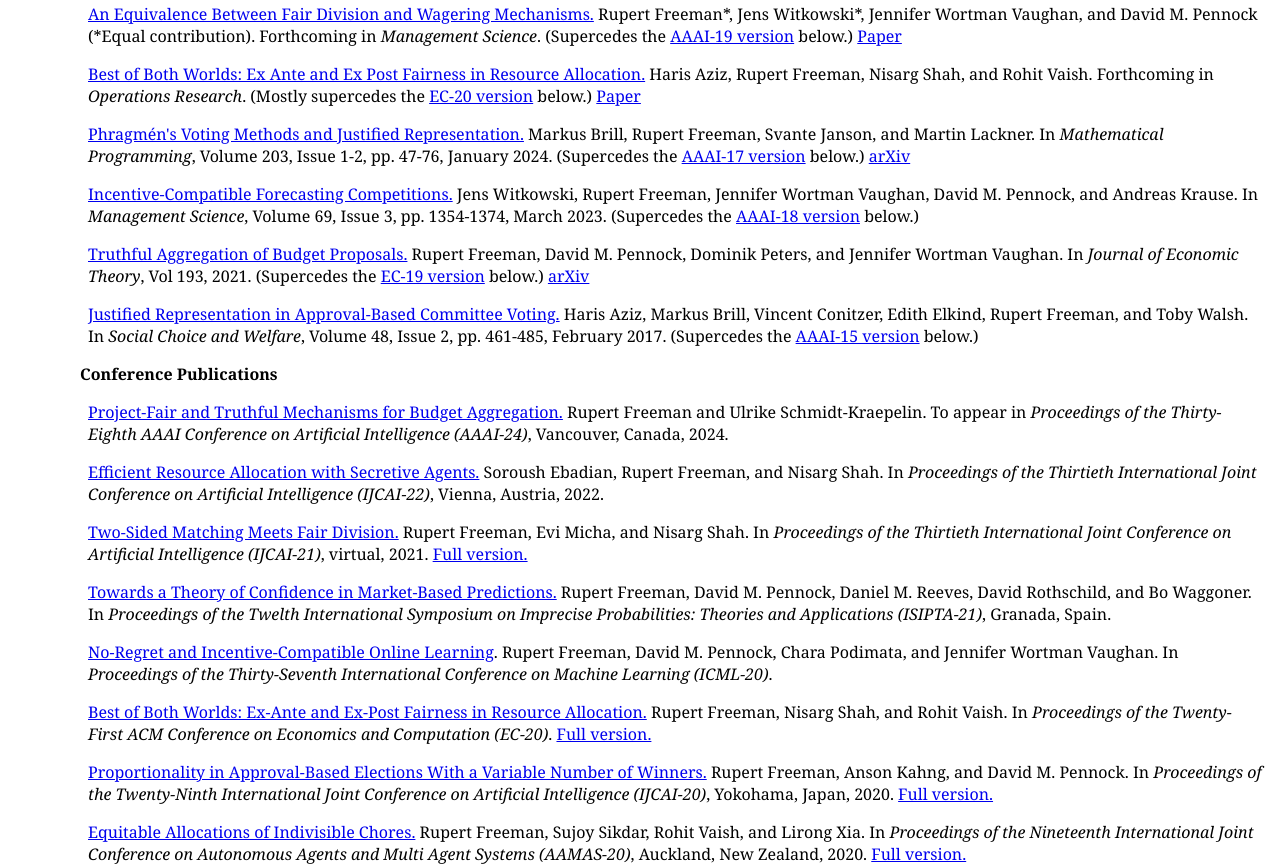
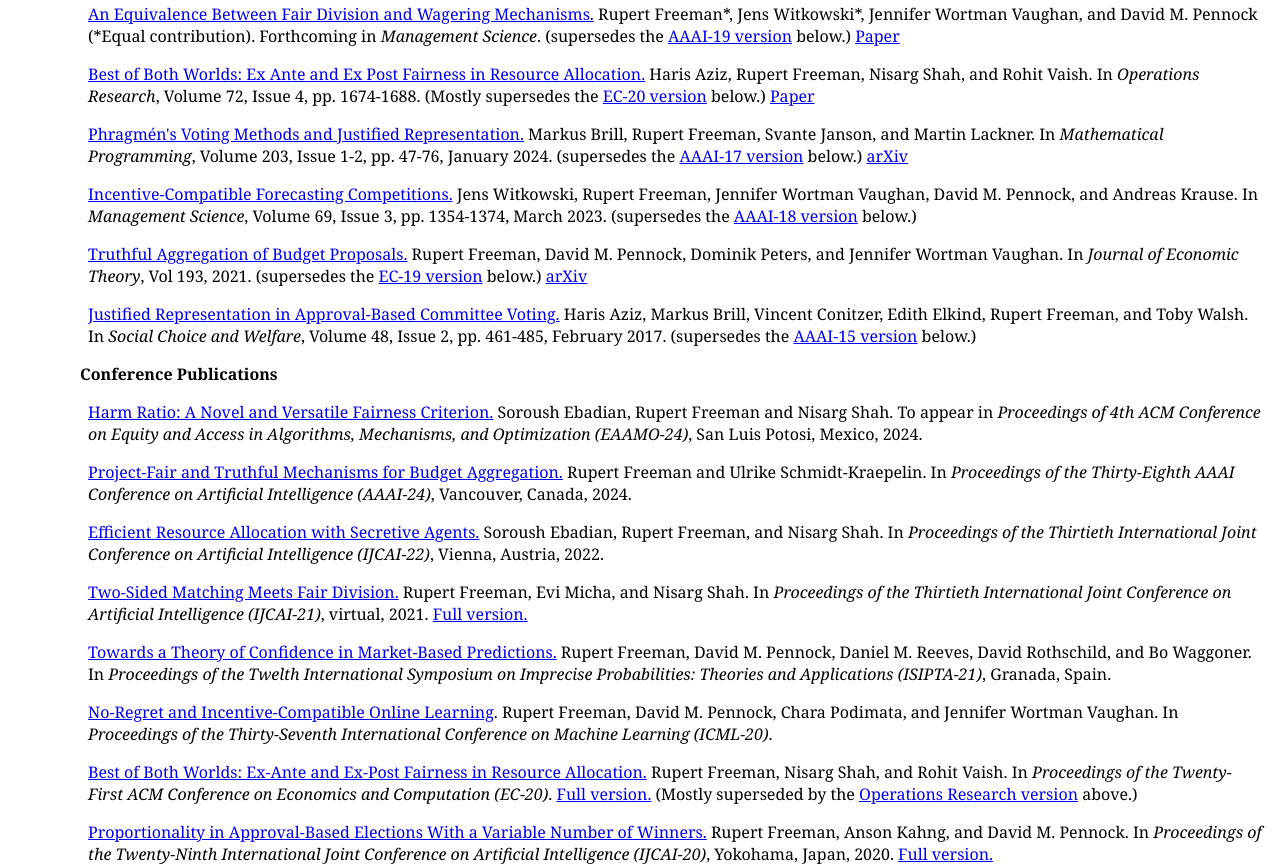
Before and after one commit to rupertfreeman/rupertfreeman.github.io, a plain HTML site: page index.html in a window 1280 px wide. Shown: the part 571-1439 px from the top of the page. Drawn offline with Linux system fonts and the light colour scheme.

Commit message:
August 2024 update

```diff
--- a/index.html
+++ b/index.html
@@ -154,7 +154,7 @@
 
 	        <li>
 	            <a href="https://pubsonline.informs.org/doi/full/10.1287/mnsc.2022.02615">An Equivalence Between Fair Division and Wagering Mechanisms.</a> Rupert Freeman*, Jens Witkowski*, Jennifer Wortman Vaughan, and David M.
-	            Pennock (*Equal contribution). Forthcoming in <i>Management Science</i>. (Supercedes the <a
+	            Pennock (*Equal contribution). Forthcoming in <i>Management Science</i>. (supersedes the <a
 	                href="wagering-fair-division-aaai.pdf">AAAI-19 version</a> below.) <a
                 href="wagering-fair-division-journal-full.pdf">Paper</a>
 	        </li>
@@ -162,13 +162,13 @@
 
 	        <li>
 	            <a href="https://pubsonline.informs.org/doi/abs/10.1287/opre.2022.2432">Best of Both Worlds: Ex Ante and Ex Post Fairness in Resource Allocation.</a> Haris Aziz, Rupert Freeman, Nisarg Shah,
-	            and Rohit Vaish. Forthcoming in <i>Operations Research</i>. (Mostly supercedes the <a
+	            and Rohit Vaish. In <i>Operations Research</i>, Volume 72, Issue 4, pp. 1674-1688. (Mostly supersedes the <a
 	                href="EC20-Fair-Div-CR.pdf">EC-20 version</a> below.) <a
                 href="bobw-or.pdf">Paper</a>
 	        </li>
 
 		        <li>
-		            <a href="https://link.springer.com/article/10.1007/s10107-023-01926-8">Phragm&eacute;n's Voting Methods and Justified Representation.</a> Markus Brill, Rupert Freeman, Svante Janson, and Martin Lackner. In <i>Mathematical Programming</i>, Volume 203, Issue 1-2, pp. 47-76, January 2024. (Supercedes the <a
+		            <a href="https://link.springer.com/article/10.1007/s10107-023-01926-8">Phragm&eacute;n's Voting Methods and Justified Representation.</a> Markus Brill, Rupert Freeman, Svante Janson, and Martin Lackner. In <i>Mathematical Programming</i>, Volume 203, Issue 1-2, pp. 47-76, January 2024. (supersedes the <a
 		                href="phragmen_aaai.pdf">AAAI-17 version</a> below.) <a
             href="https://arxiv.org/abs/2102.12305">arXiv</a>
 		        </li>
@@ -176,14 +176,14 @@
 	        <li>
 	            <a href="https://pubsonline.informs.org/doi/10.1287/mnsc.2022.4410">Incentive-Compatible Forecasting Competitions.</a> Jens Witkowski, Rupert Freeman, Jennifer Wortman Vaughan, David M.
 	            Pennock,
-	            and Andreas Krause. In <i>Management Science</i>, Volume 69, Issue 3, pp. 1354-1374, March 2023. (Supercedes the <a
+	            and Andreas Krause. In <i>Management Science</i>, Volume 69, Issue 3, pp. 1354-1374, March 2023. (supersedes the <a
 	                href="forecaster-selection.pdf">AAAI-18 version</a> below.)
 	        </li>
 
 	        <li>
 	            <a href="https://www.sciencedirect.com/science/article/abs/pii/S002205312100051X">Truthful Aggregation of Budget
 	                Proposals.</a> Rupert Freeman, David M. Pennock, Dominik Peters, and Jennifer Wortman
-	            Vaughan. In <i>Journal of Economic Theory</i>, Vol 193, 2021. (Supercedes the <a
+	            Vaughan. In <i>Journal of Economic Theory</i>, Vol 193, 2021. (supersedes the <a
 	                href="budget-aggregation-cr.pdf">EC-19 version</a> below.) <a
 	                href="https://arxiv.org/abs/1905.00457">arXiv</a>
 	        </li>
@@ -191,7 +191,7 @@
 	        <li>
 	            <a href="justifiedSCW.pdf">Justified Representation in Approval-Based Committee Voting.</a> Haris Aziz,
 	            Markus Brill, Vincent Conitzer, Edith Elkind, Rupert Freeman, and Toby Walsh. In <i>Social Choice and
-	                Welfare</i>, Volume 48, Issue 2, pp. 461-485, February 2017. (Supercedes the <a href="jrAAAI15.pdf">AAAI-15 version</a> below.)
+	                Welfare</i>, Volume 48, Issue 2, pp. 461-485, February 2017. (supersedes the <a href="jrAAAI15.pdf">AAAI-15 version</a> below.)
 	        </li>
 
 	    </ul>
@@ -204,8 +204,12 @@
 
     <ul>
 
+            <li>
+            <a href="harm-ratio.pdf">Harm Ratio: A Novel and Versatile Fairness Criterion.</a> Soroush Ebadian, Rupert Freeman and Nisarg Shah. To appear in <i>Proceedings of 4th ACM Conference on Equity and Access in Algorithms, Mechanisms, and Optimization (EAAMO-24)</i>, San Luis Potosi, Mexico, 2024.
+        </li>
+
         <li>
-            <a href="https://arxiv.org/abs/2309.02613">Project-Fair and Truthful Mechanisms for Budget Aggregation.</a> Rupert Freeman and Ulrike Schmidt-Kraepelin. To appear in <i>Proceedings of the Thirty-Eighth AAAI Conference
+            <a href="https://arxiv.org/abs/2309.02613">Project-Fair and Truthful Mechanisms for Budget Aggregation.</a> Rupert Freeman and Ulrike Schmidt-Kraepelin. In <i>Proceedings of the Thirty-Eighth AAAI Conference
                 on Artificial Intelligence (AAAI-24)</i>, Vancouver, Canada, 2024.
         </li>
 
@@ -241,7 +245,8 @@
                 Allocation.</a> Rupert Freeman, Nisarg Shah, and
             Rohit Vaish. In <i>Proceedings of the Twenty-First ACM Conference
                 on Economics and Computation
-                (EC-20)</i>. <a href="https://arxiv.org/abs/2005.14122">Full version.</a>
+                (EC-20)</i>. <a href="https://arxiv.org/abs/2005.14122">Full version.</a> (Mostly superseded by the <a href="https://pubsonline.informs.org/doi/abs/10.1287/opre.2022.2432">Operations Research version</a> above.)
+
         </li>
 
         <li>
@@ -285,7 +290,7 @@
             Vaughan. In <i>Proceedings of
                 the Twentieth ACM Conference on Economics and Computation (EC-19)</i>,
             Pheonix, AZ,
-            2019. (Superceded by the <a href="https://www.sciencedirect.com/science/article/abs/pii/S002205312100051X">JET version</a> above.)
+            2019. (superseded by the <a href="https://www.sciencedirect.com/science/article/abs/pii/S002205312100051X">JET version</a> above.)
             <!--<a href=https://arxiv.org/abs/1905.00457>Full version.</a>-->
         </li>
 
@@ -331,7 +336,7 @@
                 Forecasting Competitions.</a> Jens Witkowski, Rupert Freeman, Jennifer Wortman Vaughan, David M.
             Pennock,
             and Andreas Krause. In <i>Proceedings of the Thirty-Second AAAI Conference on Artificial Intelligence
-                (AAAI-18)</i>, New Orleans, LA, 2018. (Superceded by the <a href="https://pubsonline.informs.org/doi/10.1287/mnsc.2022.4410">Management Science version</a> above.)
+                (AAAI-18)</i>, New Orleans, LA, 2018. (superseded by the <a href="https://pubsonline.informs.org/doi/10.1287/mnsc.2022.4410">Management Science version</a> above.)
 
         </li>
 
@@ -374,7 +379,7 @@
         <li>
             <a href="phragmen_aaai.pdf">Phragmen's Voting Methods and Justified Representation.</a> Markus Brill, Rupert
             Freeman, Svante Janson, and Martin Lackner. In <i>Proceedings of the Thirty-First AAAI Conference on
-                Artificial Intelligence (AAAI-17)</i>, San Francisco, CA, USA, 2017. (Superceded by the <a href="https://link.springer.com/article/10.1007/s10107-023-01926-8">Mathematical Programming version</a> above.)
+                Artificial Intelligence (AAAI-17)</i>, San Francisco, CA, USA, 2017. (superseded by the <a href="https://link.springer.com/article/10.1007/s10107-023-01926-8">Mathematical Programming version</a> above.)
         </li>
 
 
@@ -436,7 +441,7 @@
             <a href="jrAAAI15.pdf">Justified Representation in Approval-Based
                 Committee Voting.</a> Haris Aziz, Markus Brill, Vincent Conitzer, Edith Elkind, Rupert Freeman, and Toby
             Walsh. In <i>Proceedings of the Twenty-Ninth AAAI Conference on Artificial Intelligence (AAAI-15)</i>,
-            Austin, TX, 2015. (Superceded by the <a href="justifiedSCW.pdf">SCW version</a> above.)
+            Austin, TX, 2015. (superseded by the <a href="justifiedSCW.pdf">SCW version</a> above.)
         </li>
 
 
```
Also changed, not shown: 2 other files.
